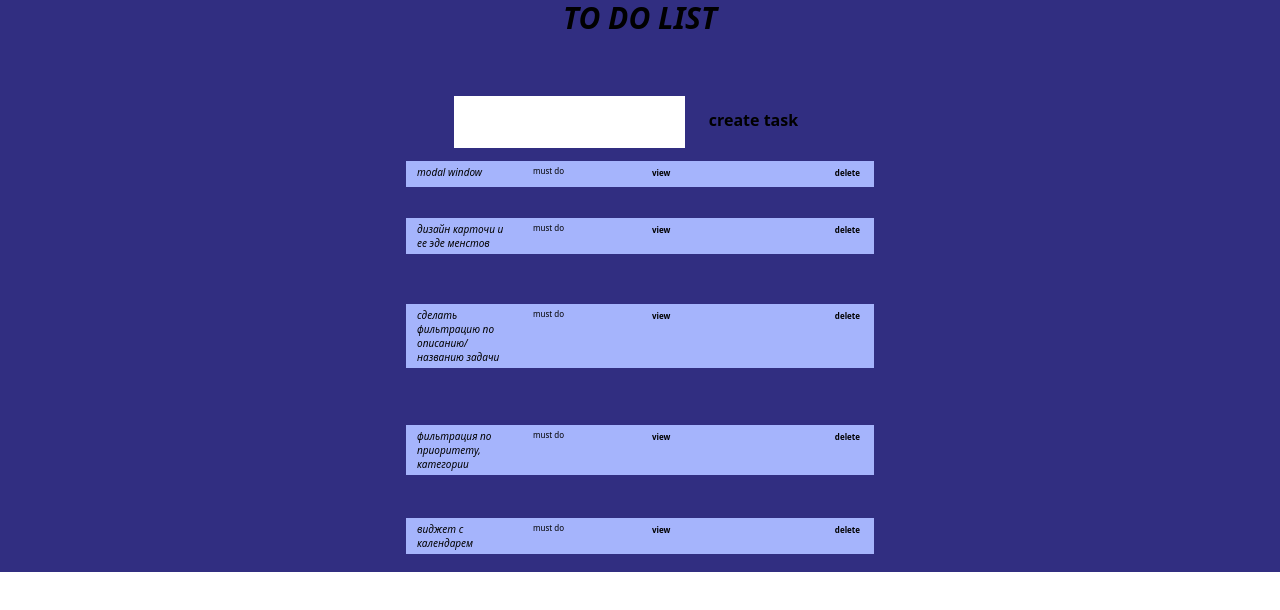
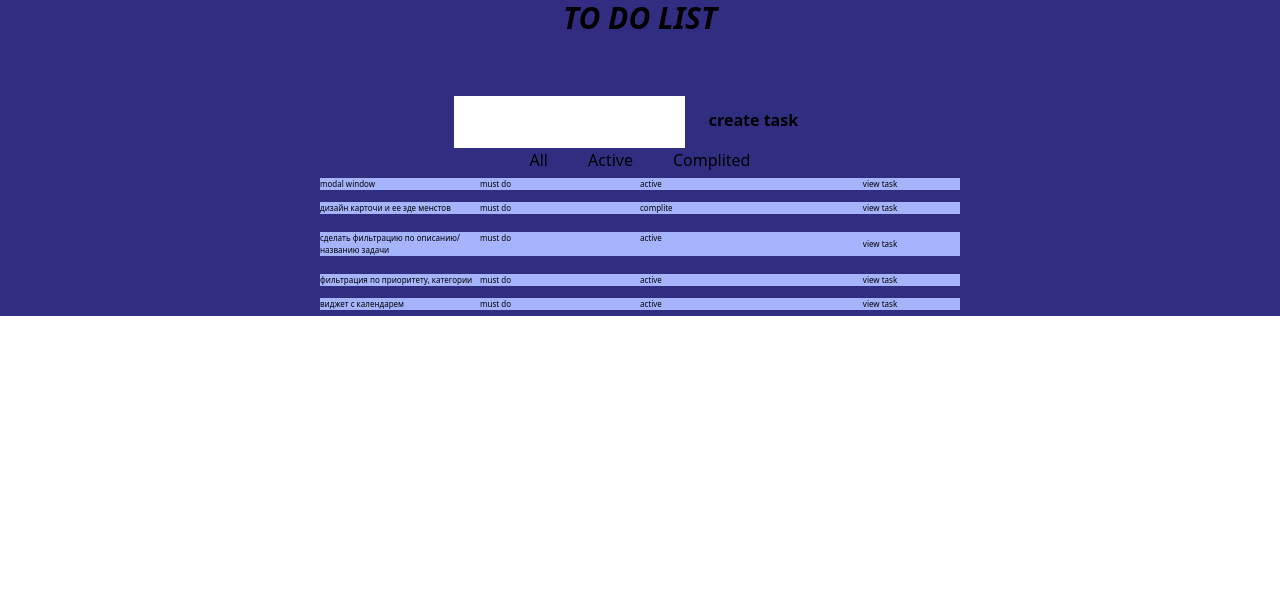
Before and after one commit to MaksPlan/todoList2024, a React (Vite) app: page / in a window 1280 px wide. Shown: the top 610 px of the page. Built offline with nearby package versions, Linux system fonts and the light colour scheme.

Commit message:
useModal hook, переделал создание карточки на форму, развел логику с хуком,

```diff
--- a/package.json
+++ b/package.json
@@ -12,6 +12,7 @@
   "dependencies": {
     "@reduxjs/toolkit": "^2.2.7",
     "@types/react-redux": "^7.1.33",
+    "prettier": "^3.3.3",
     "react": "^18.3.1",
     "react-dom": "^18.3.1",
     "react-redux": "^9.1.2",
@@ -31,6 +32,7 @@
     "tailwind": "^4.0.0",
     "tailwindcss": "^3.4.7",
     "typescript": "^5.2.2",
-    "vite": "^5.3.4"
+    "vite": "^5.3.4",
+    "prettier": "^3.3.3"
   }
 }
--- a/src/components/ButtonAction.tsx
+++ b/src/components/ButtonAction.tsx
@@ -5,8 +5,6 @@ interface IButton {
     name: string;
     onClick: () => void;
 }
-
-
 
 const ButtonAction: FC<IButton> = ({ name, onClick}) => {
 
--- a/src/components/FormIWindow.tsx
+++ b/src/components/FormIWindow.tsx
@@ -1,37 +1,70 @@
-import { useContext } from "react";
+import { useContext, useState } from "react";
 import FormWrapper from "./FormWrapper";
 import { modalState } from "../hooks/useModal";
 import ButtonAction from "./ButtonAction";
+import { addToList, useAppDispatch } from "../store/cardListSlice";
+import { IData } from "../mock/data";
 
 
 
 const FormIWindow = () => {
 
   const {closeModal} = useContext(modalState)
+  const [title, setTitile] = useState<string>('')
+  const [description, setDescription] = useState<string>('')
+  const [priority, setPriority] = useState<string>('')
+  const [complity, setComplity] = useState<boolean>(false);
+
+  const dispatch = useAppDispatch();
+
 
     return (
         <FormWrapper>
 
-          <form action="submit">
+          <form action="submit" className="flex flex-col gap-y-2">
             <legend>Task Name</legend>
-            <input type="text" placeholder='text...'/>
+            <input type="text" name="title" placeholder='text...'
+            onChange={(e) => setTitile(e.target.value)}
+            />
             <legend>Discription</legend>
-            <input type='text' placeholder='...'/>
+            <input type='text' name="descript" placeholder='...'
+            onChange={(e) => setDescription(e.target.value)}
+            />
 
-            <select name="priority" id="select">
+            <select name="priority" id="select" onChange={
+              (e) => setPriority(e.target.name)
+            }>
               <option value="3">must do</option>
               <option value="2">should do</option>
               <option value="1">not important</option>
             </select>
-
-            <input type="checkbox" name='complite'/>
+        <div className="flex">
+           <input type="checkbox" name='complite'
+           onChange={(e) => setComplity(e.target.checked)}
+           />
             <label htmlFor="complite">complite</label>
+        </div>
           </form>
 
-      <ButtonAction name="create" onClick={closeModal} />
+      <ButtonAction name="create" onClick={createFormRedux} />
         </FormWrapper>
 
     );
+
+    function createFormRedux() {
+      const data:IData = {
+        title,
+        descrpt: description,
+        completed: complity,
+        category: priority,
+        dateCreate: '',
+        dateComplity: '',
+        id: Math.random(),
+      };
+
+     dispatch(addToList(data));
+     closeModal();
+    };
 };
 
 export default FormIWindow;
--- a/src/components/SearchTask.tsx
+++ b/src/components/SearchTask.tsx
@@ -1,48 +1,42 @@
-import { FC, useState } from "react";
-import { getCardList, useAppSelector } from "../store/cardListSlice";
+import { FC, SetStateAction, useEffect, useState } from "react";
 import { IData } from "../mock/data";
+import { getCardList, TCardListState,  useAppSelector } from "../store/cardListSlice";
 
 interface ISerarch {
-    search: () => IData[] | [];
+    search: React.Dispatch<React.SetStateAction<TCardListState | IData[] | []>>
 }
 
 const SearchTask: FC<ISerarch> = ({search}) => {
 
+const mainCardList = useAppSelector(getCardList)
+const [filltredSearcH, setFilltredSearch] = useState<string>("")
+
+useEffect(() => {
+ serachHandler();
+}, [filltredSearcH])
 
 
-    const [searchThisTask, setSearchThisTask] = useState<string>('')
-    const searchArray: IData[] | [] = []
-    const getTaskList = useAppSelector(getCardList);
-
-     const searchThrottling = (value: string) => {
-            setTimeout(
-                () => {
-                    setSearchThisTask(value)
-                }, 0.5
-            )
-        };
-
-     const fillterFunc = () => {
-        getTaskList.filter(
-            (task: IData) => {
-                searchThisTask == task.title || task.descrpt
-                searchArray.push(task);
-            }
-        )
-        search(searchArray)
-        console.log(searchArray)
-        // return searchArray
-     }
-
-
+const searchDebounce = (e: { target: { value: SetStateAction<string>; }; }) => {
+  setTimeout(() => {
+        setFilltredSearch(e.target.value);
+        serachHandler();
+  }, 0.5)
+}
 
    return <input type="text" onChange={
-        (e) => {
-            searchThrottling(e.target.value)
-            fillterFunc();
-        }
-    }  />
+    (e) => searchDebounce(e)} />
 
-};
+   function serachHandler()  {
+    const result: IData[] | [] = [];
 
-export default SearchTask
+     mainCardList.filter((data: IData) => {
+     if   (data.title.toLowerCase().includes(filltredSearcH) || data?.descrpt.toLowerCase().includes(filltredSearcH)) {
+        result.push(data)
+     }
+    })
+   search(result.length > 0 ? result : mainCardList)
+}
+
+   }
+
+export default SearchTask;
--- /dev/null
+++ b/src/entities/ActiveTab.tsx
@@ -0,0 +1,16 @@
+const ActiveTab = () => {
+
+    return <div className="flex justify-content gap-x-10 mx-auto">
+    <button type="button" className="rounded bg-blue-200 text-black active:bg-blue-500 ">
+        All
+    </button>
+    <button type="button" className="rounded bg-blue-200 text-black active:bg-blue-500 ">
+        Active
+    </button>
+    <button type="button" className="rounded bg-blue-200 text-black active:bg-blue-500 " >
+        Complited
+    </button>
+    </div>
+};
+
+export default ActiveTab;
--- a/src/entities/Card.tsx
+++ b/src/entities/Card.tsx
@@ -1,10 +1,7 @@
-import { FC, useState } from "react";
+import { FC } from "react";
 import { IData } from "../mock/data";
-import ButtonAction from "../components/ButtonAction";
-import Modal from "../components/Modal";
-import FormWrapper from "../components/FormWrapper";
-import { addToList, deleteFromList,updateCard ,useAppDispatch } from "../store/cardListSlice";
-import FormIWindow from "../components/FormIWindow";
+import useModal from "../hooks/useModal";
+import ViewCardForm from "./ViewCardForm";
 
 interface IProps {
     cardData: IData;
@@ -18,40 +15,10 @@ interface IProps {
 
 
 const Card: FC<IProps> = ({cardData}): JSX.Element => {
-    const [toggler, setToggler] = useState<boolean>(false)
-    const [deleteModal, setDeleteModal] = useState<boolean>(false)
-    const [viewToggler, setViewToggler] = useState<boolean>(false)
-    const [editToggler, setEditToggler] = useState<boolean>(true)
-    const [newTitle, setNewTitle]  = useState<string>('')
-    const dispatch = useAppDispatch();
 
 
-    const deleteModalHandler = () => {
-      setToggler(!toggler)
-      setDeleteModal(!deleteModal)
-      dispatch(deleteFromList(cardData))
-    }
-
-    const cancleHandler = () => {
-        setToggler(!toggler)
-        setDeleteModal(!deleteModal)
-    }
-
-    const viewwHanler = () => {
-        setViewToggler(!viewToggler)
-        setToggler(!toggler)
-    }
-
-    const updateCardData = () => {
-
-        dispatch(updateCard({
-            ...cardData,
-            title: newTitle,
-        }));
-        viewwHanler();
-    }
-
-    const {title, descrpt, completed, category} = cardData
+    const {title, completed, category} = cardData
+    const {createModal, openModal, closeModal} = useModal(<ViewCardForm card={cardData} />)
 
 
     return <div className="
@@ -64,82 +31,20 @@ const Card: FC<IProps> = ({cardData}): JSX.Element => {
     scale-50 hover:scale-75 ease-in duration-500
       " >
         {/* Компонент карточки */}
-         <div className="px-5 py-2">
-            <p className="italic bold text-xl mx-0.5 p-x-12"> {title}</p>
 
+     <p>
+        {title}
+     </p>
+     <p>
+        {category}
+     </p>
+     {completed ? <p>complite</p> : <p>active</p>}
 
-        </div>
-        <div className="px-5 py-2">
-            <p>
-                {category}
-            </p>
-        </div>
-
-        <div>
-            <ButtonAction name={'view'} onClick={viewwHanler}/>
-        </div>
-        <div className="justify-self-end">
-              <ButtonAction name={'delete'} onClick={cancleHandler}/>
-        </div>
-
-
-{/* Компонент модалки для удаления карточки */}
-
-      {(toggler && <div className="flex justify-center">
-        <Modal>
-       { deleteModal  &&  <FormWrapper>
-                <div className="bg-white rounded border-blueBase mt-5 p-x-3">
-                    <h2>
-                         Wanna delete from list ?
-                    </h2>
-                </div>
-                <div className="p-x-10 pt-5 flex flex-row justify-end">
-                 <ButtonAction name={'delete'} onClick={deleteModalHandler}/>
-                <ButtonAction name={'cancle'} onClick={cancleHandler}/>
-                </div>
-
-            </FormWrapper>}
-
-            {
-        viewToggler && <FormWrapper>
-
-                 <div className="flex flex-wrap justify-content">
-                    <input disabled={editToggler ? true : false} defaultValue={title} className="mt-5"
-                    onChange={(e) => setNewTitle(e.target.value)}
-                    />
-                      <input disabled={editToggler ? true : false} defaultValue={descrpt} className="mt-5 ml-5"
-                    onChange={(e) => setNewTitle(e.target.value)}/>
-
-                      <input type="checkbox"
-                      className="ml-7 mt-5"
-                      defaultChecked={completed}/>
-                      <select name="category" id=""  className="mx-5 my-3">
-                        <option> must do
-                        </option>
-                        <option>
-                            should do
-                        </option>
-                        <option>
-                            not a problem
-                        </option>
-                      </select>
-
-                </div>
-                <div className="mt-5">
-
-                <ButtonAction name={'edit'} onClick={() => setEditToggler(!editToggler)} />
-                <ButtonAction onClick={viewwHanler} name={'close'} />
-                <ButtonAction name={'save'} onClick={() => updateCardData()}/>
-                </div>
-
-
-        </FormWrapper >
-
-            }
-        </Modal>
-      </div>
-       )}
-    </div>
+     <button onClick={openModal}>
+        view task
+     </button>
+        {createModal() }
+</div>
 
 
 };
--- a/src/entities/MainPage.tsx
+++ b/src/entities/MainPage.tsx
@@ -2,33 +2,32 @@ import {  useEffect, useState } from "react";
 import   data, { IData } from "../mock/data";
 import Card from "./Card";
 import ButtonAction from "../components/ButtonAction";
-import Modal from "../components/Modal";
-import CreateCardModal from "./createCardModal";
 import FormIWindow from "../components/FormIWindow";
-import { addFetchData, getCardList, TCardListState, useAppDispatch, useAppSelector } from "../store/cardListSlice";
+import {  addFetchData, getCardList, TCardListState, useAppDispatch, useAppSelector } from "../store/cardListSlice";
 import '.././layout/main.css'
 import SearchTask from "../components/SearchTask";
 import useModal from "../hooks/useModal";
+import ActiveTab from "./ActiveTab";
 
 const MainPage = () => {
 
     const [cardListState, setCardListState] = useState<IData[] | [] | TCardListState >([])
-    const [modalToggler, setModalToggler] = useState<boolean>(false)
    const reduxCardState = useAppSelector(getCardList);
    const dispatch = useAppDispatch()
+
 //    использую кастомный хук для модалки
-const {openModal, modalHandler, closeModal} = useModal(<FormIWindow  />)
+const {createModal, openModal, closeModal} = useModal(<FormIWindow  />)
 
-   const fetchTodos = async () => {
-    const url = 'https://jsonplaceholder.typicode.com/todos'
-    let dataTodos: IData[] = []
-       await fetch(url).then(response => response.json())
-        .then((data) => {
-            dataTodos = [...data]
-        })
-        setCardListState(dataTodos);
-        dispatch(addFetchData(dataTodos))
-   };
+//    const fetchTodos = async () => {
+//     const url = 'https://jsonplaceholder.typicode.com/todos'
+//     let dataTodos: IData[] = []
+//        await fetch(url).then(response => response.json())
+//         .then((data) => {
+//             dataTodos = [...data]
+//         })
+//         setCardListState(dataTodos);
+//         dispatch(addFetchData(dataTodos))
+//    };
 
    useEffect(() => {
     try {
@@ -41,17 +40,15 @@ const {openModal, modalHandler, closeModal} = useModal(<FormIWindow  />)
    }, [])
 
 
+
+
     useEffect(() => {
         // console.log(reduxCardState, typeof reduxCardState)
      getCardList.length > 0 ?   setCardListState(reduxCardState) : setCardListState(cardListState)
 
-    }, [modalToggler, reduxCardState])
+    }, [reduxCardState])
 
 
-
-    function modalButtonHandler() {
-        setModalToggler(!modalToggler)
-    }
 
    const cardList = cardListState.length > 0 ?  cardListState.map((cardData: IData) => {
         return cardData.id ?
@@ -65,18 +62,15 @@ const {openModal, modalHandler, closeModal} = useModal(<FormIWindow  />)
     >
         <div className="pt-10 flex justify-center">
             <SearchTask search={setCardListState}/>
-           <ButtonAction name={'create task'} onClick={modalHandler}/>
+           <ButtonAction name={'create task'} onClick={openModal}/>
+
         </div>
+        <ActiveTab />
         {/* Контейнер со списком задач */}
-        <div className="container mx-auto flex flex-col  h-full">
+        <div className=" flex flex-col  h-full">
              { cardList }
         </div>
-
-
-          { openModal()
-          }
-
-
+      {  createModal()}
     </div>
 
 
--- /dev/null
+++ b/src/entities/ViewCardForm.tsx
@@ -0,0 +1,58 @@
+import { FC, useContext, useState } from "react"
+import FormWrapper from "../components/FormWrapper"
+import { IData } from "../mock/data"
+import { modalState } from "../hooks/useModal";
+
+interface IProps {
+    card: IData;
+
+}
+
+ const ViewCardForm: FC<IProps> = ({card}) => {
+    const {title, descrpt, completed}  = card
+
+    const [editToggler, setEditToggler] = useState<boolean>(true)
+    const {closeModal} = useContext(modalState)
+    const [newTitle, setNewTitle]  = useState<string>('')
+
+ return   <FormWrapper>
+
+     <form id="card-form" className="flex flex-col gap-y-2">
+    <input disabled={editToggler ? true : false} defaultValue={title}
+    onChange={(e) => setNewTitle(e.target.value)}
+    />
+      <input disabled={editToggler ? true : false} defaultValue={descrpt}
+    onChange={(e) => setNewTitle(e.target.value)}/>
+
+<div className="flex">
+           <input type="checkbox" name='complite'/>
+            <label htmlFor="complite">complite</label>
+        </div>
+      <select name="category" id=""  className="mx-5 my-3">
+        <option> must do
+        </option>
+        <option>
+            should do
+        </option>
+        <option>
+            not a problem
+        </option>
+      </select>
+      <button type="submit" onClick={(e) => updateForm(e)}>Save</button>
+        </form>
+
+    </FormWrapper>
+
+
+
+
+    function updateForm(e:  React.MouseEvent<HTMLButtonElement, MouseEvent>) {
+      e.preventDefault()
+      const appForm = document.getElementById('card-form')
+      console.log(appForm)
+      closeModal()
+    }
+
+};
+
+export default ViewCardForm
--- a/src/hooks/useModal.tsx
+++ b/src/hooks/useModal.tsx
@@ -1,6 +1,7 @@
-import {   createContext, ReactNode, useState } from "react";
+import {  createContext, JSXElementConstructor, ReactElement, ReactNode, ReactPortal, useState } from "react";
 import Modal from "../components/Modal";
 import CreateCardModal from "../entities/createCardModal";
+import ButtonAction from "../components/ButtonAction";
 
 type TModalProps = ReactNode
 
@@ -14,26 +15,25 @@ export default function useModal(mainComponent: TModalProps) {
 
     const [isShonw, setIsShonw] = useState<boolean>(false);
 
-    const modalHandler = () => {
-        setIsShonw(true)
-    }
+function createModal() {
+    return   isShonw && <CreateCardModal>
+    <modalState.Provider value={
+        {closeModal}
+    }>
+    <Modal>
+    {/* создать фукнцию которая будет открывать модалку и вставлять сюда чилдрен компонет */}
+  {mainComponent}
+    <ButtonAction name={"close"} onClick={closeModal}/>
+    </Modal>
+    </modalState.Provider>
+
+</CreateCardModal>
+}
 
     function openModal() {
+    setIsShonw(true)
 
-    return   isShonw &&
 
-        <CreateCardModal>
-            <modalState.Provider value={
-                {closeModal}
-            }>
-            <Modal>
-            {mainComponent
-            }
-
-            </Modal>
-            </modalState.Provider>
-
-        </CreateCardModal>
 
     }
 
@@ -41,6 +41,6 @@ export default function useModal(mainComponent: TModalProps) {
         setIsShonw(false)
     }
 
-    return {openModal, modalHandler, closeModal}
+    return {createModal, openModal, closeModal}
 
 }
--- a/src/store/cardListSlice.ts
+++ b/src/store/cardListSlice.ts
@@ -1,4 +1,4 @@
-import { configureStore, createSlice, PayloadAction } from "@reduxjs/toolkit";
+import { configureStore, createSlice, isAction, PayloadAction } from "@reduxjs/toolkit";
 import { IData } from "../mock/data";
 import { TypedUseSelectorHook, useDispatch } from "react-redux";
 import { useSelector } from "react-redux";
@@ -33,6 +33,9 @@ export const cardListSlice = createSlice({
         },
         addFetchData: (state, action: PayloadAction<IData[]>) => {
                 state.cardList = action.payload
+        },
+        searchData: (state, action: PayloadAction<IData[]>) => {
+            state.cardList = action.payload.length > 0 ? action.payload : state.cardList
         }
 }
 }
@@ -47,7 +50,7 @@ const store = configureStore({
 
 
 export const getCardList = (state: RootState) => state.cardList.cardList;
-export const { addToList, deleteFromList, addFetchData, updateCard } = cardListSlice.actions
+export const { addToList, deleteFromList, addFetchData, updateCard, searchData } = cardListSlice.actions
 
 export type RootState = ReturnType<typeof store.getState>
 export type AppDispatch = typeof store.dispatch
```
Also changed, not shown: 2 other files (tests, documents, lock files or other folders).
